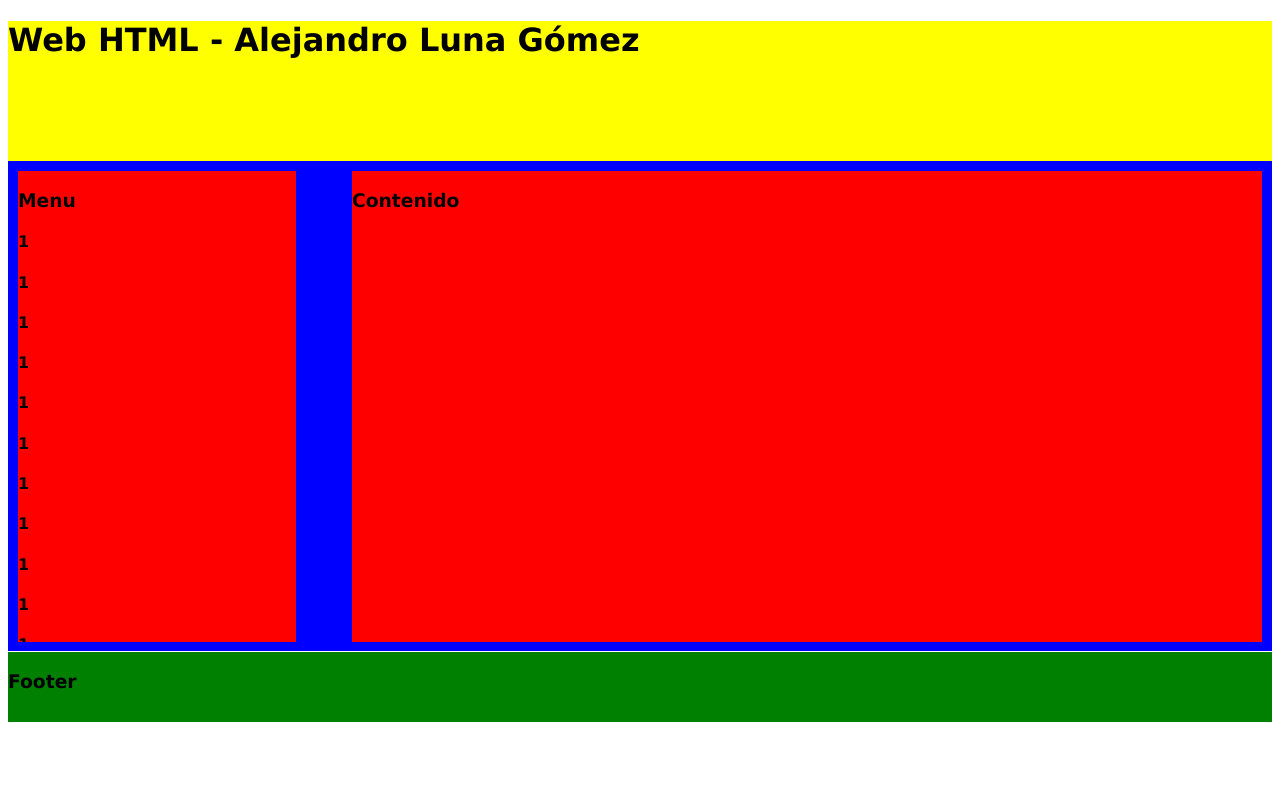
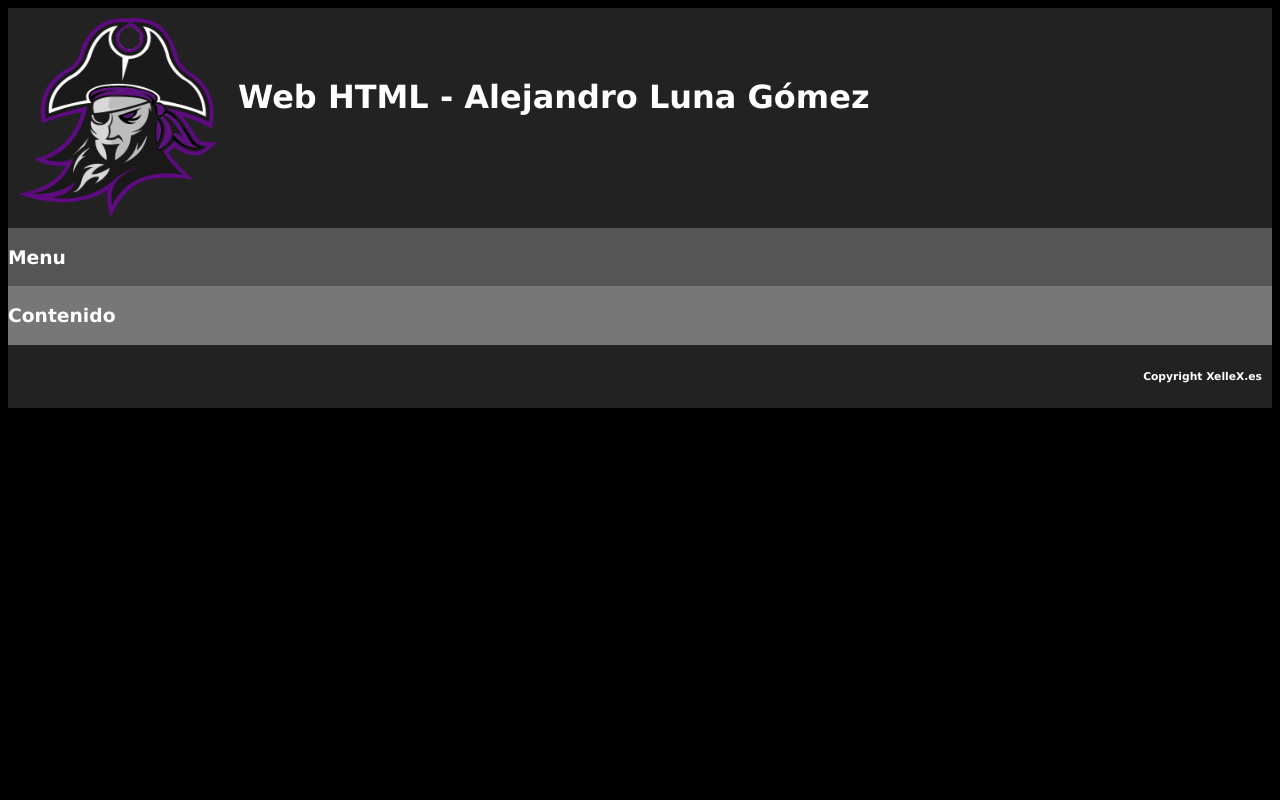
Before and after one commit to XelleXYT/WebHTML, a plain HTML site: page index.html in a window 1280 px wide. Drawn offline with Linux system fonts and the light colour scheme.

Commit message:
Changed Menu and Colors
Changed menu position
Changed divs background
Changed font color
Added logo.png
Changed float h6 font

```diff
--- a/css/style.css
+++ b/css/style.css
@@ -2,58 +2,68 @@
 
 body{
 	font-family:Verdana, Geneva, sans-serif;
+	color:white;
+	background-color:black;
 }
 
-/* Main div */
-#main{
-	width: 100%;
-	height:700px;
+.clear_a{
+	text-decoration:none;
+	color:white;
 }
 
 /* Page headder */
 #header{
 	width:100%;
-	height:20%;
-	background-color:yellow;
+	float:left;
+	background-color:#222;
 }
 
-/* Page body */
-#body{
-	width:100%;
-	height:70%;
-	background-color:blue;
+#headImgBox{
+	float:left;
+	width:200px;
+	height:200px;
+	margin:10px;
 }
 
-	#inbody{
-		width:100%;
-		height:98%;
+#headImg{
+	width:200px;
+	height:200px;
+}
+
+#headTitleBox{
+	float:left;
+	margin-right:10px;
+	height:200px;
+}
+
+#headTitle{
+	color:white;
+	position:relative;
+	top:30%;
+	margin:10px;
 }
 
 /* Page menu */
 #menu{
-		width:22%;
-		height:98%;
-		margin:10px;
-		margin-right:0px;
+	width:100%;
 	float:left;
-		overflow:auto;
-		background-color:red;
+	background-color:#555;
 }
+
 /* Page content */
 #content{
-		width:72%;
-		height:98%;
-		margin:10px;
-		margin-left:0px;
-		float:right;
-		overflow:auto;
-		background-color:red;
+	width:100%;
+	float:left;
+	background-color:#777;
 }
 
 /* Page fotter */
 #footer{
-	width: 100%;
-	height:10%;
+	width:100%;
 	float:left;
-	background-color:green;
+	background-color:#222;
 }
+#footer h6{
+	margin-right:10px;
+	text-align:right;
+}
--- a/index.html
+++ b/index.html
@@ -7,52 +7,26 @@
 </head>
 
 <body>
-<div id="main">
 <!-- Page header -->
 <div id="header">
-		<h1>Web HTML - Alejandro Luna Gómez</h1>
+	<div id="headImgBox">
+		<img src="img/logo.png" id="headImg"/>
 	</div>
-	<!-- Page body -->
-	<div id="body">
-	<div id="inbody">
+	<div id="headTitleBox">
+		<h1 id="headTitle">Web HTML - Alejandro Luna Gómez</h1>
+	</div>
+</div>
 <!-- Page menu -->
 <div id="menu">
 	<h3>Menu</h3>
-			<h4>1</h4>
-			<h4>1</h4>
-			<h4>1</h4>
-			<h4>1</h4>
-			<h4>1</h4>
-			<h4>1</h4>
-			<h4>1</h4>
-			<h4>1</h4>
-			<h4>1</h4>
-			<h4>1</h4>
-			<h4>1</h4>
-			<h4>1</h4>
-			<h4>1</h4>
-			<h4>1</h4>
-			<h4>1</h4>
-			<h4>1</h4>
-			<h4>1</h4>
-			<h4>1</h4>
-			<h4>1</h4>
-			<h4>1</h4>
-			<h4>1</h4>
-			<h4>1</h4>
-			<h4>1</h4>
-			<h4>1</h4>
 </div>
 <!-- Page content -->
 <div id="content">
 	<h3>Contenido </h3>
 </div>
-	</div>
-	</div>
 <!-- Page footer -->
 <div id="footer">
-		<h3>Footer</h3>
-	</div>
+	<h6>Copyright <a href="https://xellex.es" class="clear_a">XelleX.es</a></h6>
 </div>
 </body>
 </html>
```
Also changed, not shown: img/logo.png (added). Lines whose indentation alone changed are shown as unchanged.
